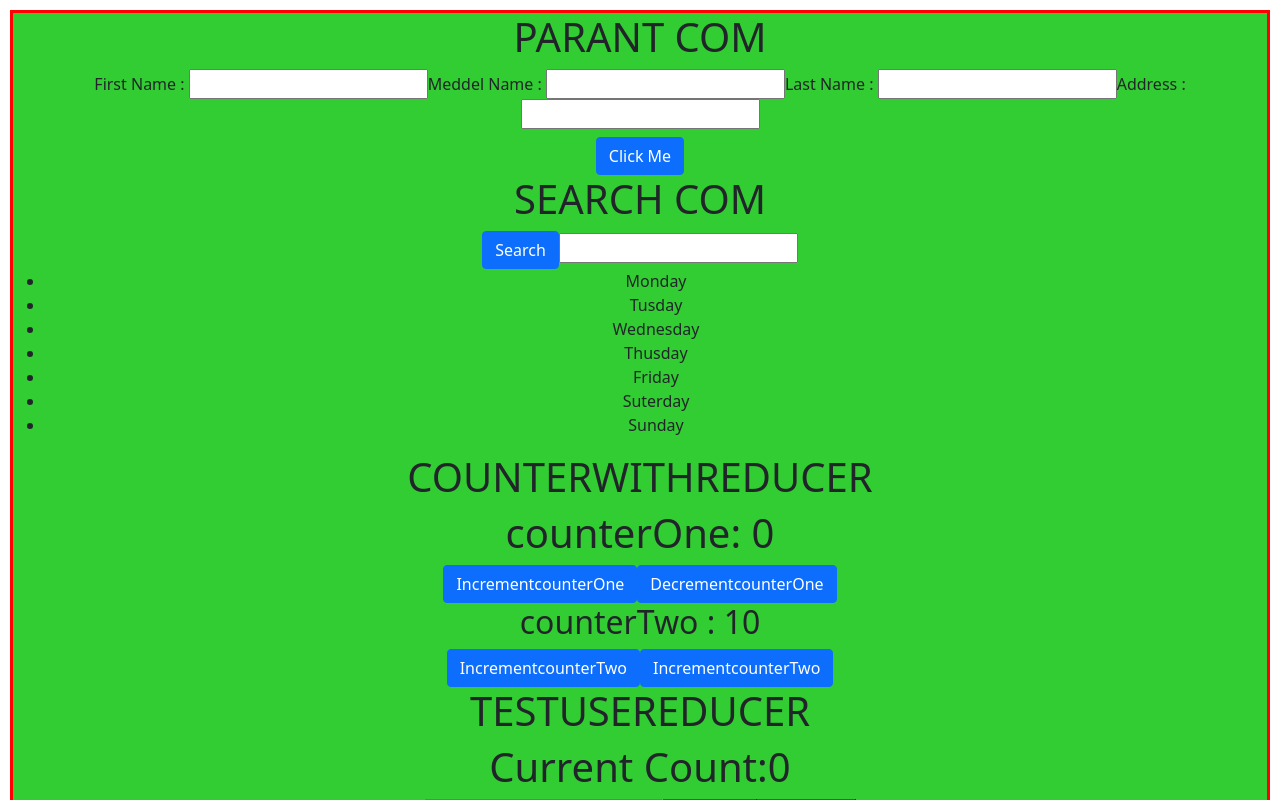
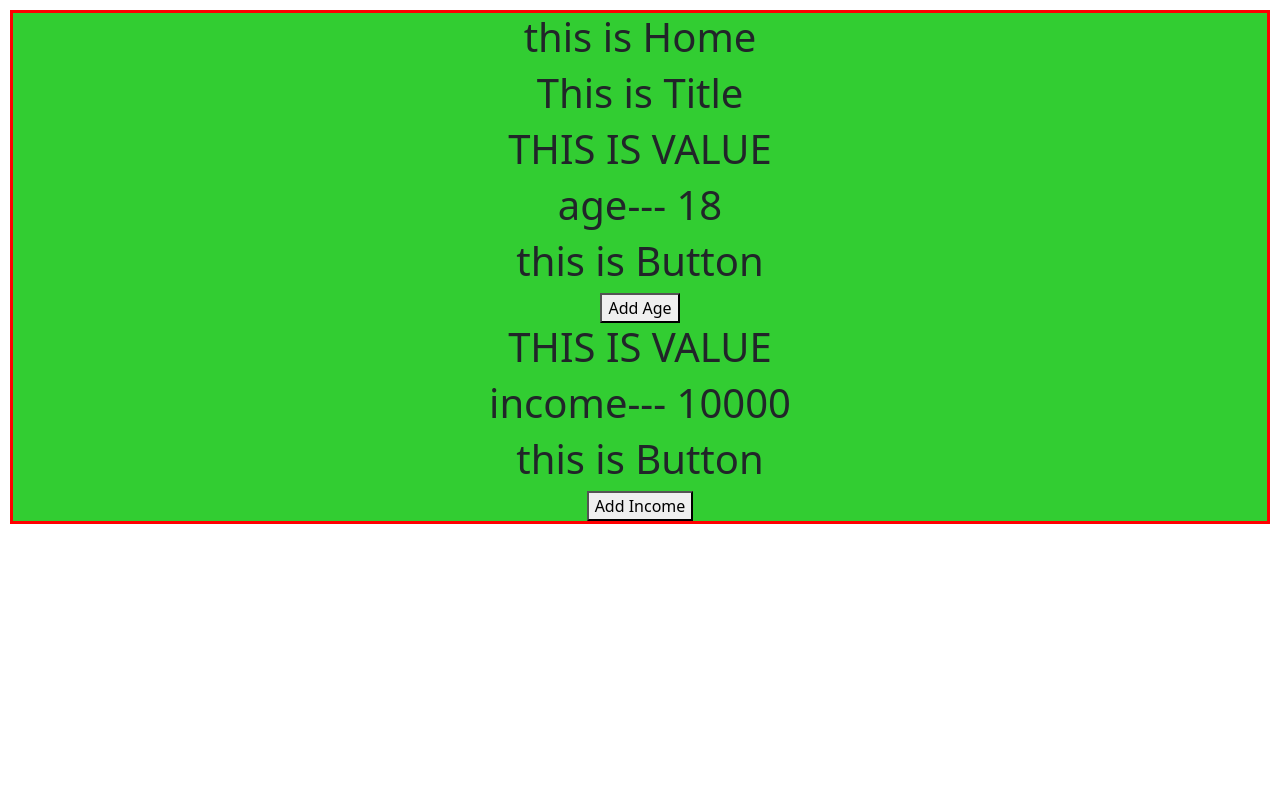
Before and after one commit to Luckyirfan/UseState-Practic, a React (Create React App) app: page / in a window 1280 px wide. Shown: the top 800 px of the page. Built offline with nearby package versions, Linux system fonts and the light colour scheme; no server answers.

Commit message:
some chenges

```diff
--- a/src/App.js
+++ b/src/App.js
@@ -15,13 +15,14 @@ import UseRefTimer from './Components/Hooks/UseRefTimer';
 import { Search } from './Components/Search';
 import { CounterWithReducer } from './Components/useReduser/ConterWithReducer';
 import TestUseReducer from './Components/useReduser/TestUseReducer';
+import Home from "./Components/useCallBack/Performence/Home"
 
 const App = () => {
   return (
     <div className='Main'>
       <div>
 
-      <Parent/>
+      {/* <Parent/>
       <Search/>
       <CounterWithReducer/>
       <TestUseReducer/>
@@ -34,7 +35,8 @@ const App = () => {
       <FachDataRedux/>
       <UseRefHooks/>
       <UseRefMuteble/>
-      <UseRefTimer/>
+      <UseRefTimer/> */}
+      <Home/>
 
        </div>
     </div>
--- /dev/null
+++ b/src/Components/useCallBack/Performence/Button.jsx
@@ -0,0 +1,13 @@
+import React from 'react';
+
+const Buttons = ({handleFunctions, children}) => {
+    console.log("Buttons Comp Rendered",handleFunctions, children)
+    return (
+        <div>
+            <h1>this is Button</h1>
+        <button onClick={handleFunctions}>{children}</button>
+        </div>
+    );
+};
+
+export default React. memo(Buttons);
--- /dev/null
+++ b/src/Components/useCallBack/Performence/Home.jsx
@@ -0,0 +1,37 @@
+import React,{useState,useCallback} from 'react';
+import { Button } from 'react-bootstrap';
+import Buttons from './Button';
+import Title from './Title';
+import Value from './Value';
+
+const Home = () => {
+    const [age, setAge]=useState(18);
+    const [income,setIncome]=useState(10000);
+    const handleAge = useCallback(()=>{
+        setAge(age + 1);
+    })
+    const handleIncome = useCallback(()=>{
+        setIncome(income + 5000);
+    },[income])
+    // const handleAge = ()=>{
+    //     setAge(age + 1);
+    // };
+
+    // const handleIncome = ()=>{
+    //     setIncome(income + 5000);
+    // };
+
+    return (
+        <div>
+            <h1>this is Home</h1>
+            <Title/>
+            <Value text = "age" count ={age} />
+            <Buttons handleFunctions={handleAge}>Add Age</Buttons>
+            <Value text = "income" count ={income} />
+            <Buttons handleFunctions={handleIncome}>Add Income</Buttons>
+
+        </div>
+    );
+};
+
+export default Home;
--- /dev/null
+++ b/src/Components/useCallBack/Performence/Title.jsx
@@ -0,0 +1,12 @@
+import React from 'react';
+
+const Title = () => {
+    console.log("Title Comp Rendered")
+    return (
+        <div>
+            <h1>This is Title</h1>
+        </div>
+    );
+};
+
+export default React.memo(Title);
--- /dev/null
+++ b/src/Components/useCallBack/Performence/Value.jsx
@@ -0,0 +1,14 @@
+import React from 'react';
+
+const Value = ({text,count}) => {
+    console.log("Value Comp Rendered",text,count);
+    return (
+        <div>
+            <h1>THIS IS VALUE</h1>
+<h1>{`${text}--- ${count}`}</h1>
+
+        </div>
+    );
+};
+
+export default React.memo (Value);
```
